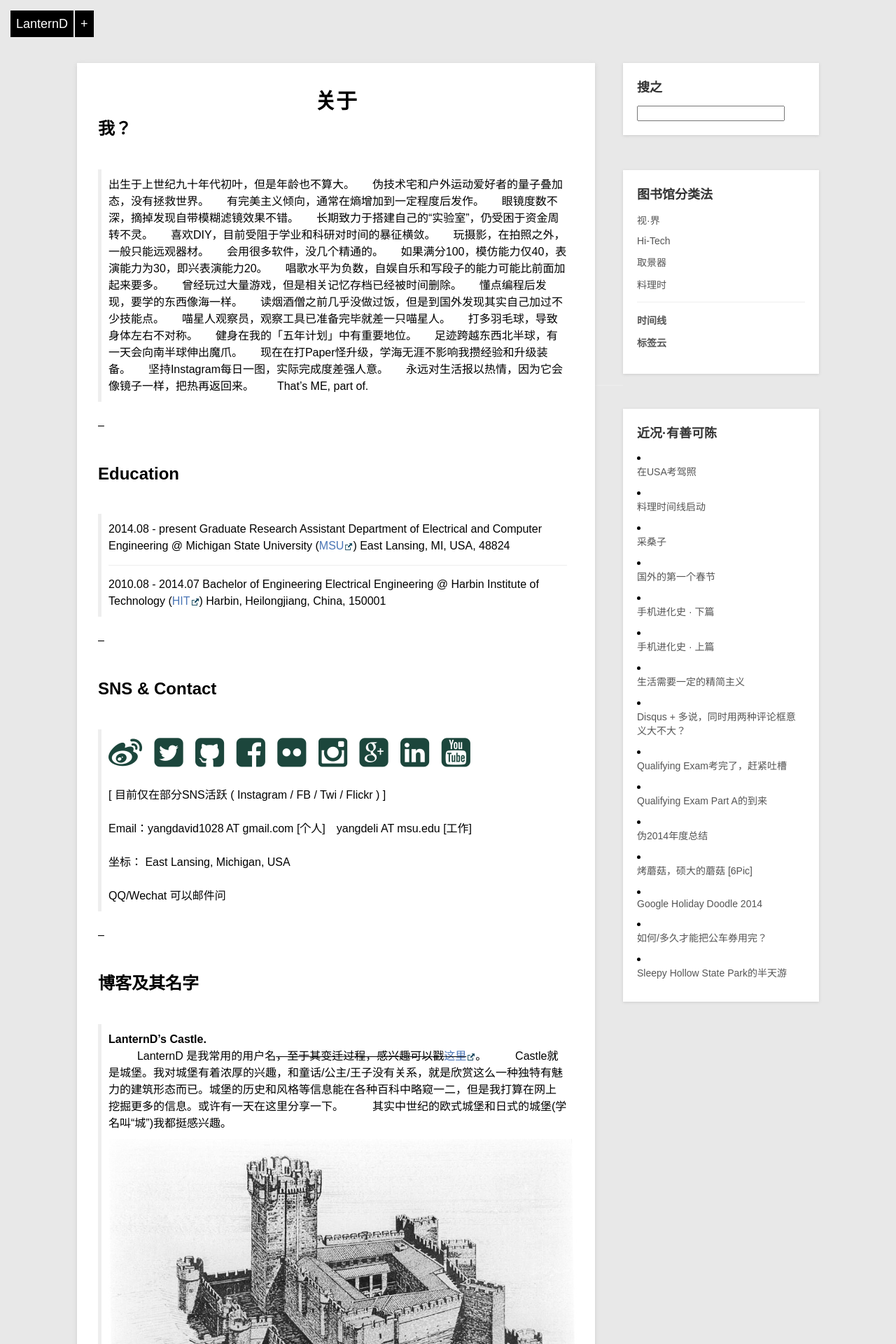
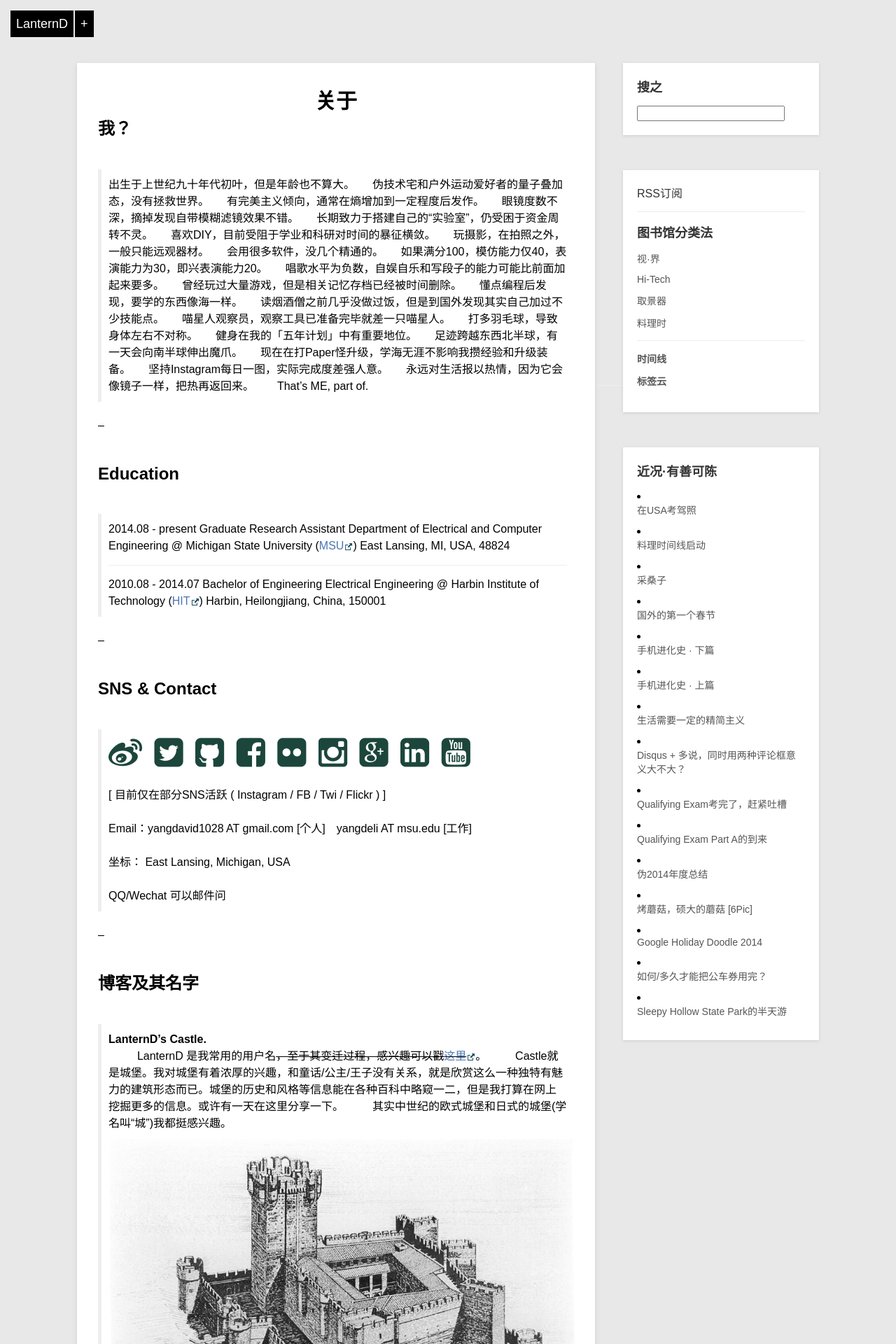
Before and after one commit to LanternD/lanternd.github.io, a Jekyll site: the page built from about.md, in a window 1280 px wide. Shown: the top 1920 px of the page at 70% size. Built offline with Jekyll 4.4.1, drawn with Linux system fonts in a browser that asks for light colours; comment, search, counter and statistics services are not loaded; some of the changed text lies outside the part shown.

Commit message:
update: RSS. Bug fixed

```diff
--- a/_layouts/page.html
+++ b/_layouts/page.html
@@ -24,6 +24,8 @@ layout: default
     {% include swiftype.html %}
 
     <div class="sidenav">
+        <a href="/rss.xml" class="rss">RSS订阅</a>
+        <hr>
         <h2>图书馆分类法</h2>
         <ul class="artical-list">
             <li><a href="/">视·界</a></li>
--- a/_layouts/post.html
+++ b/_layouts/post.html
@@ -38,7 +38,7 @@ layout: default
     {% include swiftype.html %}
 
     <div class="sidenav">
-        <h2><a href="/rss.xml">RSS订阅</a></h2>
+        <a href="/rss.xml" class="rss">RSS订阅</a>
         <hr>
         <h2>图书馆分类法</h2>
         <ul class="artical-list">
--- a/about.md
+++ b/about.md
@@ -166,7 +166,7 @@ id: about
 >
 >  2014.12.18. 更换为<a href="http://BeiYuu.com">BeiYuu</a>的主题，简单的黑白灰风格，同时进行了一些改动。
 >
->  2015.04.02. 添加了[RSS]({{site.url}}/rss.xml)功能，方便订阅。
+>  2015.04.02. 添加了[RSS]({{site.url}}rss.xml)功能，方便订阅。[注: 移动端看不到侧边栏的话可以点这的链接订阅]
 
 Last Update: 2015.04.02
 
--- a/css/default.css
+++ b/css/default.css
@@ -62,6 +62,7 @@ pre ol{margin-left:25px;list-style-type:decimal;}
 .sidenav ul { margin-bottom:15px; }
 .sidenav li { margin-bottom:12px; word-break: break-all;}
 .sidenav a { color:#555; font-size:14px; display:block;}
+.sidenav .rss {font-size: 16px; color:#333;}
 .entry{margin-bottom:80px;width:680px; float:left; background:#fff; padding:30px; box-shadow:0 2px 6px #ccc; }
 .entry ul{margin-bottom:25px;margin-left:25px;}
 .entry p+ul {margin-top:-20px;}
--- a/rss.xml
+++ b/rss.xml
@@ -1,5 +1,4 @@
 ---
-layout: none
 ---
 <?xml version="1.0" encoding="UTF-8"?>
 <rss version="2.0" xmlns:atom="http://www.w3.org/2005/Atom">
```
